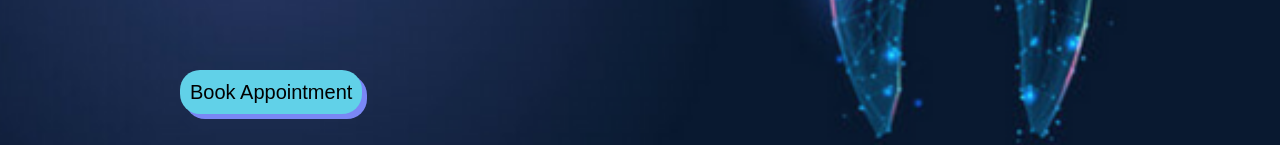
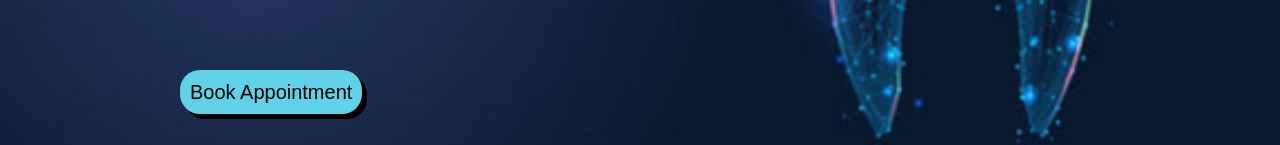
Before and after one commit to Adu0826/Brainwave_Matrix_Intern, a plain HTML site: page index.html in a window 1280 px wide. In both pictures the pointer is over the button 271 px from the left and 873 px from the top of the page. Shown: the part 781-926 px from the top of the page. Drawn offline with Linux system fonts and the light colour scheme.

Commit message:
new index page

```diff
--- a/css/index.css
+++ b/css/index.css
@@ -752,5 +752,5 @@ p {
   box-shadow: 6px 6px 0px rgb(255, 255, 255);
 }
 .btna:hover{
-  box-shadow: 5px 5px 0px 0px #7A87F5;
+  box-shadow: 5px 5px 0px 0px ;
 }
```
Also changed, not shown: pages/contact.html (+1 -1 lines).
